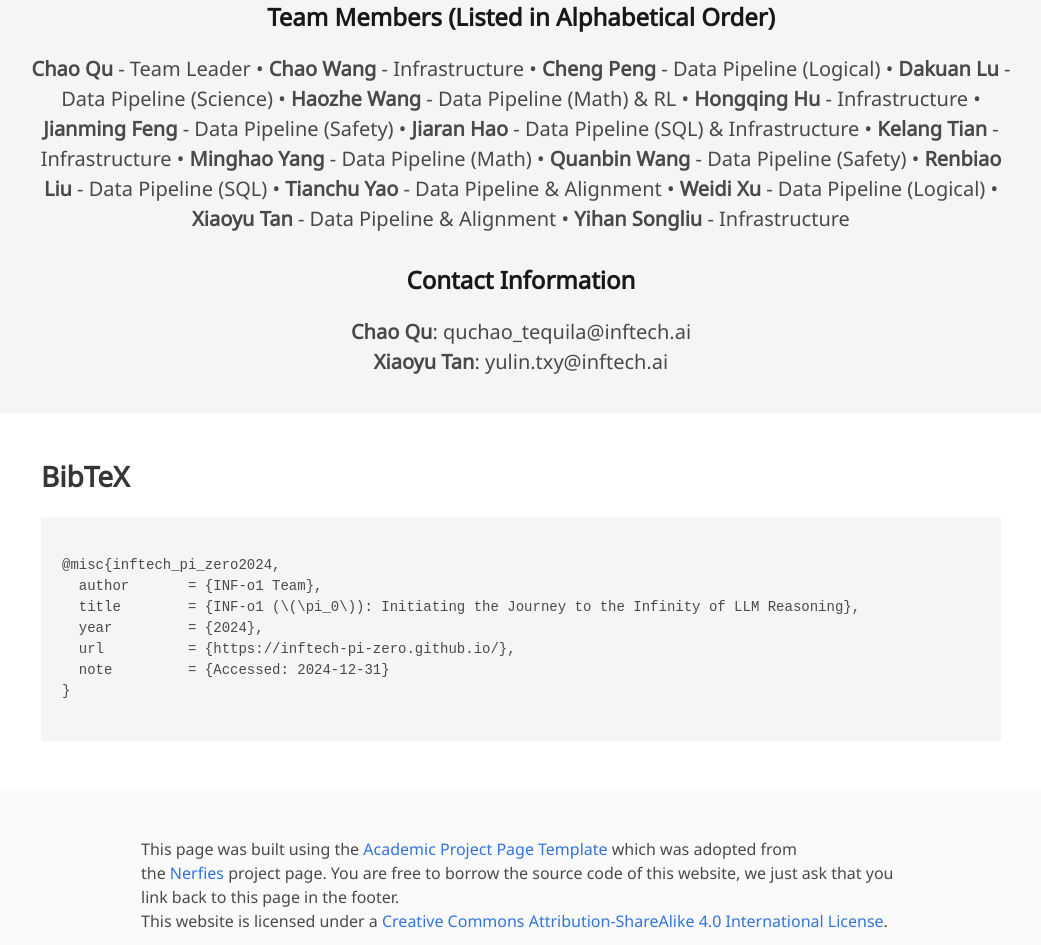
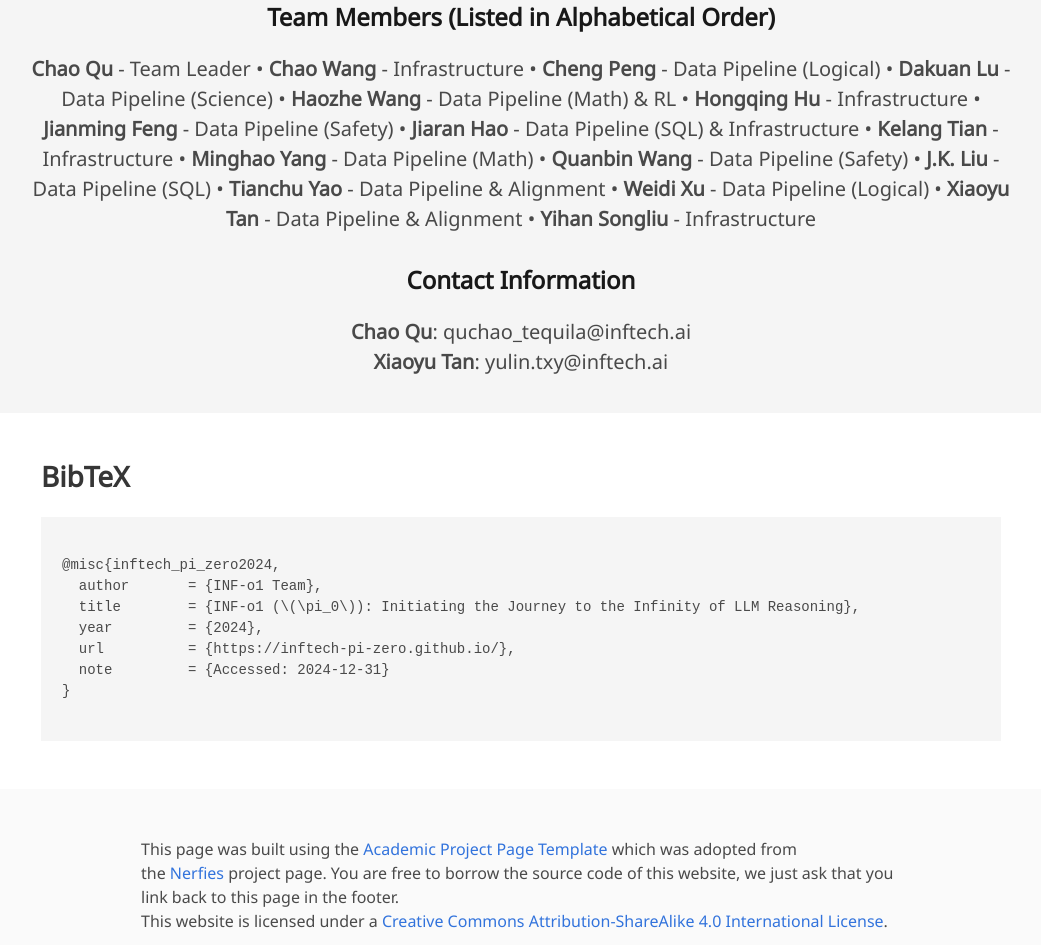
Before and after one commit to inftech-pi-zero/inftech-pi-zero.github.io, a plain HTML site: page index.html in a window 1280 px wide. Shown: the part 3193-4138 px from the top of the page, without its empty margins (119-1160 px from the left). Drawn offline with nearby package versions, Linux system fonts and the light colour scheme; some icons are missing; a web font is replaced by a local one.

Commit message:
Update index.html

```diff
--- a/index.html
+++ b/index.html
@@ -290,7 +290,7 @@
             <strong>Kelang Tian</strong> - Infrastructure •
             <strong>Minghao Yang</strong> - Data Pipeline (Math) •
             <strong>Quanbin Wang</strong> - Data Pipeline (Safety) •
-            <strong>Renbiao Liu</strong> - Data Pipeline (SQL) •
+            <strong>J.K. Liu</strong> - Data Pipeline (SQL) •
             <strong>Tianchu Yao</strong> - Data Pipeline & Alignment •
             <strong>Weidi Xu</strong> - Data Pipeline (Logical) •
             <strong>Xiaoyu Tan</strong> - Data Pipeline & Alignment •
```
